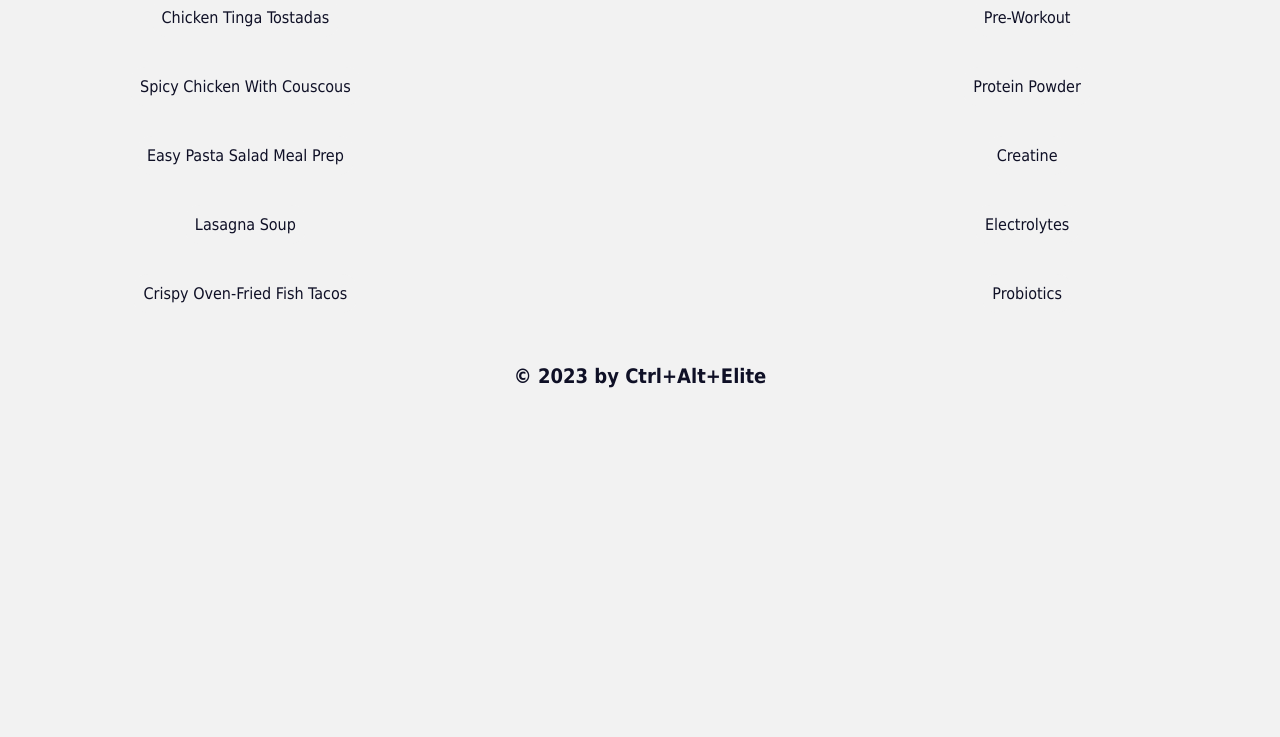
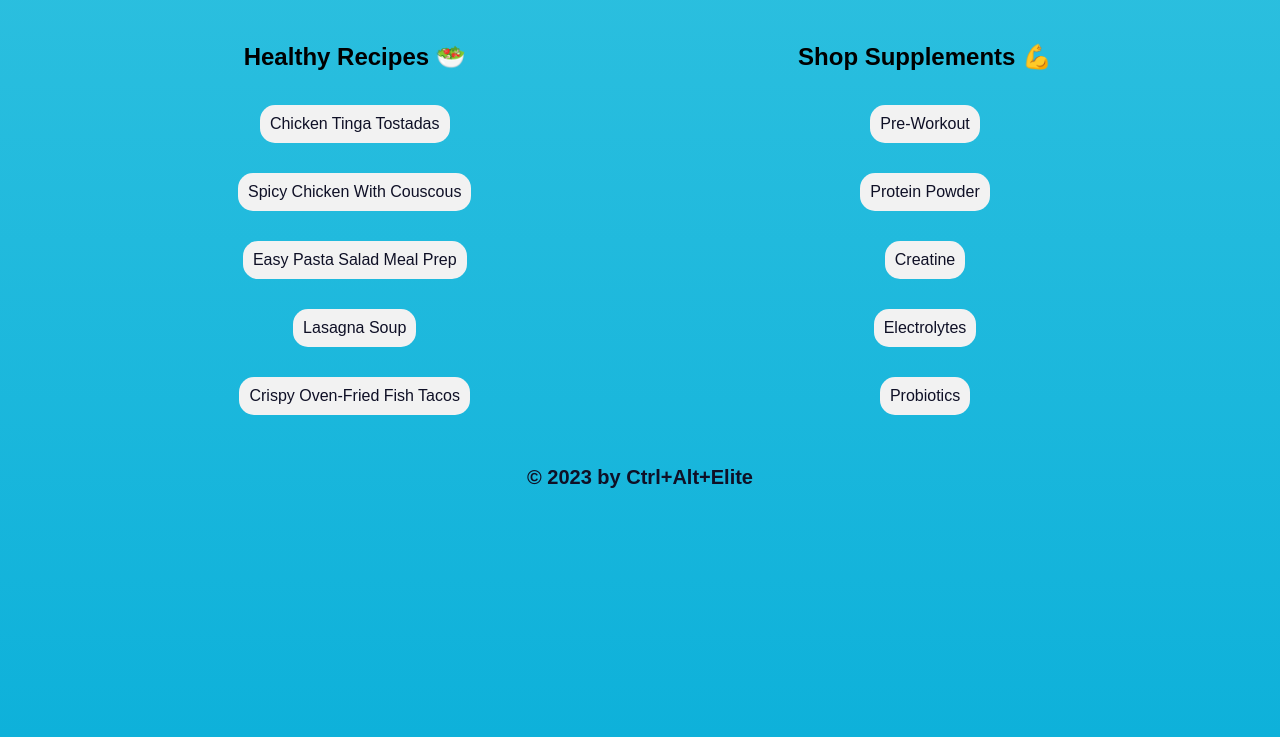
Before and after one commit to Trevasaures/gitfit, a PHP site: page /food.php in a window 1280 px wide. Shown: the part 2010-2747 px from the top of the page. Before the commit the page ends 2398 px from the top, so only its background shows below. Run offline with PHP 8.4, Linux system fonts and the light colour scheme.

Commit message:
style changes

```diff
--- a/css/styles.css
+++ b/css/styles.css
@@ -1,4 +1,5 @@
 /* Styling for the main body elements */
+/*
 body {
     background-color: #f2f2f2;
     font-family: "Tahoma", sans-serif;
@@ -9,7 +10,14 @@
     display: flex;
     flex-direction: column;
 }
-
+*/
+body {
+    background: linear-gradient(to bottom, #77e3eb, #0eb1da);
+    font-family: Arial, sans-serif;
+    text-align: center;
+    margin: 128px;
+    padding: 100px;
+}
 
 /* Styling for main header 1 */
 h1{
```
